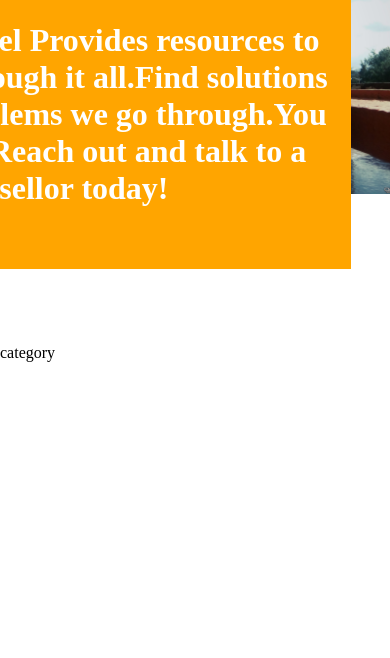
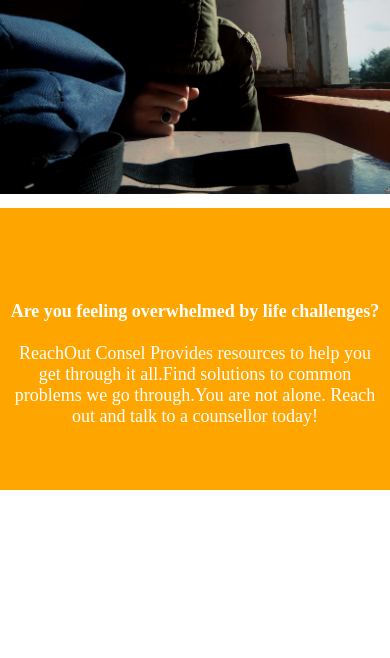
Before and after one commit to githaefrancis/ReachOut-Consel, a plain HTML site: page index.html in a window 390 px wide. Shown: the part 186-844 px from the top of the page. Drawn offline with Linux system fonts and the light colour scheme.

Commit message:
add css rule to introductory paragraph to fit to content

```diff
--- a/css/styles.css
+++ b/css/styles.css
@@ -58,9 +58,9 @@
   width: 100%;
 }
 
-.sticky ::after {
+/* .sticky:after {
   padding-top: 100px;
-}
+} */
 
 /* Site title */
 nav #title {
@@ -113,6 +113,7 @@
     height:100vh;
     transform: translate(0,0);
     border:0;
+    z-index: 3;
 
   }
   #menu_links li{
@@ -134,4 +135,26 @@
   nav #title {
     font-size: 24px;
   }
+  .introduction{
+
+    width:fit-content;
+    color:white;
+    background-color:orange;
+    position: relative;
+    top:455px;
+    right:0%;
+    height:fit-content;
+    transform: translate(0%,-50%);
+    margin-top: 0px;
+  }
+  .introduction #heading{
+    text-align: center;
+    margin-top: 40%;
+    transform: translate(0%,-50%);
+    padding-left:10px;
+    padding-right: 10px;
+    font-size:18px;
+    font-weight: 500;
+    height: fit-content;
+  }
 }
--- a/index.html
+++ b/index.html
@@ -31,7 +31,7 @@
       </div>
     </div>
 
-    <div class="categories_section">category</div>
+    <div class="categories_section"></div>
 
     <div class="educational_videos_section"></div>
 
```
